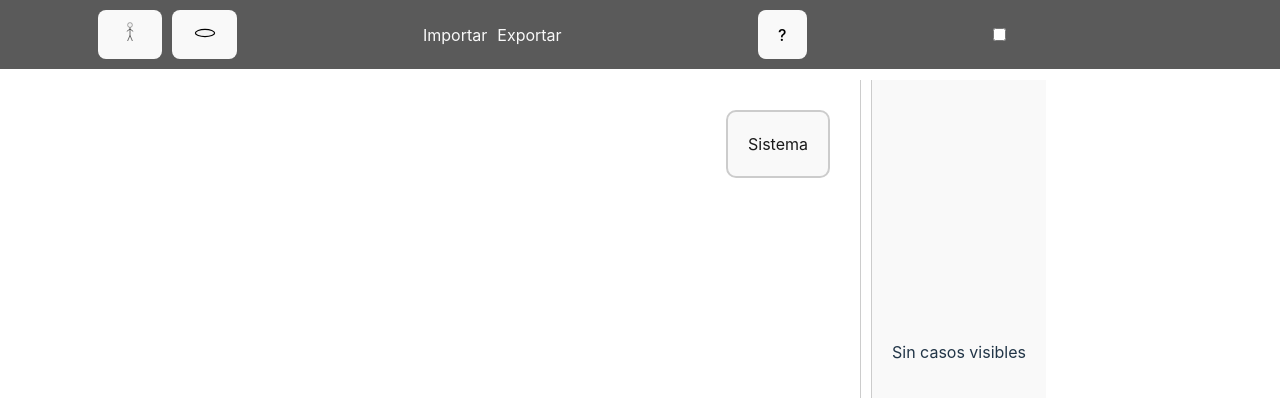
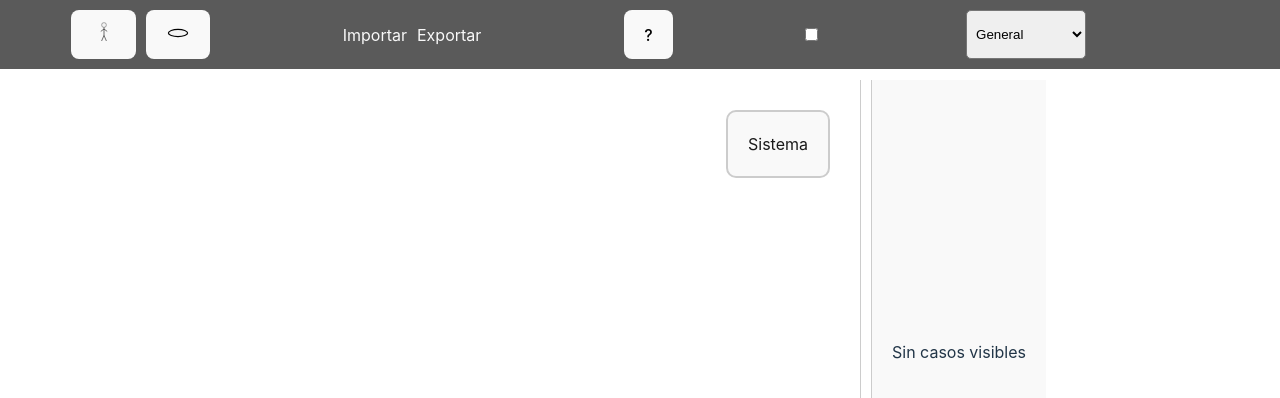
Before and after one commit to Kevincamelo5/DicProt, a React (Vite) app: page / in a window 1280 px wide. Shown: the top 398 px of the page. Built offline with nearby package versions, Linux system fonts and the light colour scheme.

Commit message:
agregacion de enfoque

```diff
--- a/src/App.tsx
+++ b/src/App.tsx
@@ -3,9 +3,10 @@ import ColumnProto from "./componentes/ColumnProto.tsx";
 import IconActor from './assets/Actor.svg';
 import IconCaso from './assets/CasoDeUso.svg';
 import './App.css'
-import React, { useState, useEffect } from "react";
+import React, { useState, useEffect, use } from "react";
 import WindPrt from "./componentes/Prototipo.tsx";
-import { Actor, Caso } from "./componentes/Objects.tsx"
+import { Actor, Caso } from "./componentes/Objects.tsx";
+import { DominioEspecialidad } from "./componentes/Enfoque/Enfoque.ts";
 import AcercaDeComponent from "./componentes/AcercaDe.tsx";
 
 interface ImportedData {
@@ -81,6 +82,8 @@ const App: React.FC = () => {
   }>({});
   const [currentView, setCurrentView] = useState<number | null>(null); // ✅ (si se usa)
   const [isAboutOpen, setIsAboutOpen] = useState(false);
+
+  const [enfoque, setEnfoque] = useState<DominioEspecialidad>('general');
 
   //funcion para exportar los datos
   const exportData = () => {
@@ -236,7 +239,22 @@ const App: React.FC = () => {
         </label>
 
         {/* Enfoque list */}
-        <h1 className="App-title"></h1>
+        <select
+          value={enfoque}
+          onChange={(e) => setEnfoque(e.target.value as DominioEspecialidad)}
+          style={{ marginLeft: '15px', padding: '5px', borderRadius: '5px', cursor: 'pointer' }}
+        >
+          <option value="general">General</option>
+          <option value="administracion"> Administración</option>
+          <option value="negocio"> Negocios</option>
+          <option value="venta"> Ventas</option>
+          <option value="desarrollo"> Desarrollo</option>
+          <option value="agricultura"> Agricultura</option>
+          <option value="salud">Salud</option>
+          <option value="educacion">Educación</option>
+        </select>
+
+        <h1 className="App-tittle"></h1>
       </header>
       <section>
         <ColumnProto
@@ -252,7 +270,7 @@ const App: React.FC = () => {
         />
         <AcercaDeComponent isOpen={isAboutOpen} onClose={() => setIsAboutOpen(false)} />
         <div className="WindPrt" style={{}}>
-          <WindPrt casos={generatedCasos} currentView={currentView} />
+          <WindPrt casos={generatedCasos} currentView={currentView} enfoque={enfoque} />
         </div>
       </section>
     </div>
```
Also changed, not shown: src/componentes/Prototipo.tsx (+11 -4 lines).
